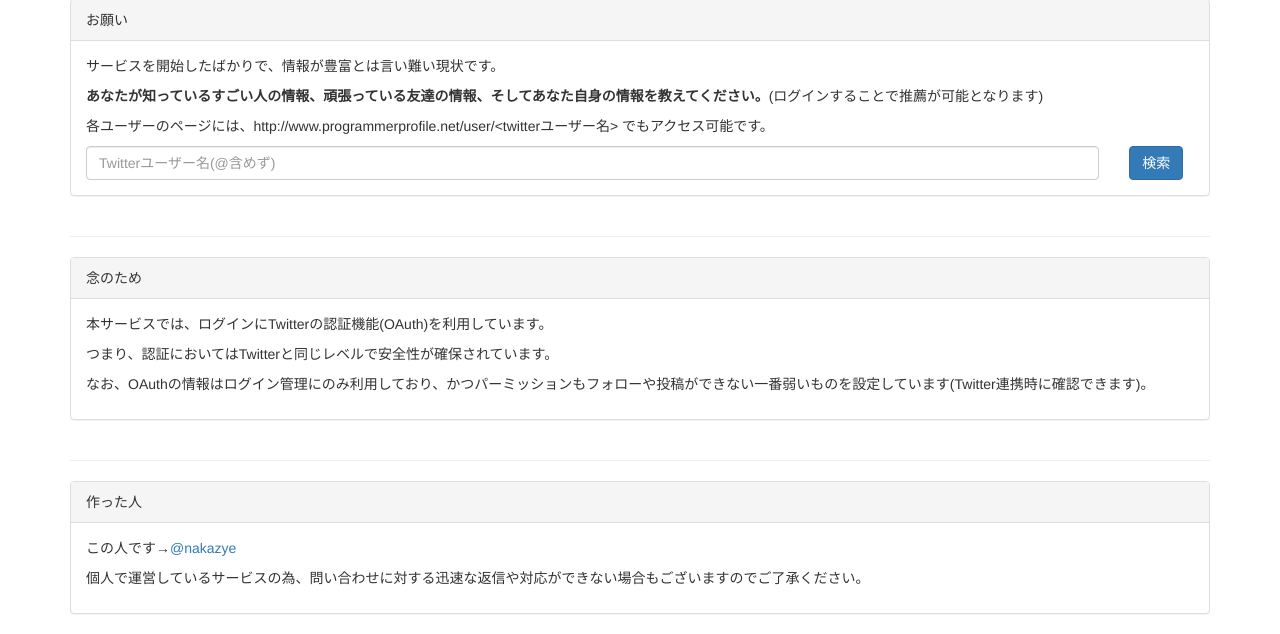
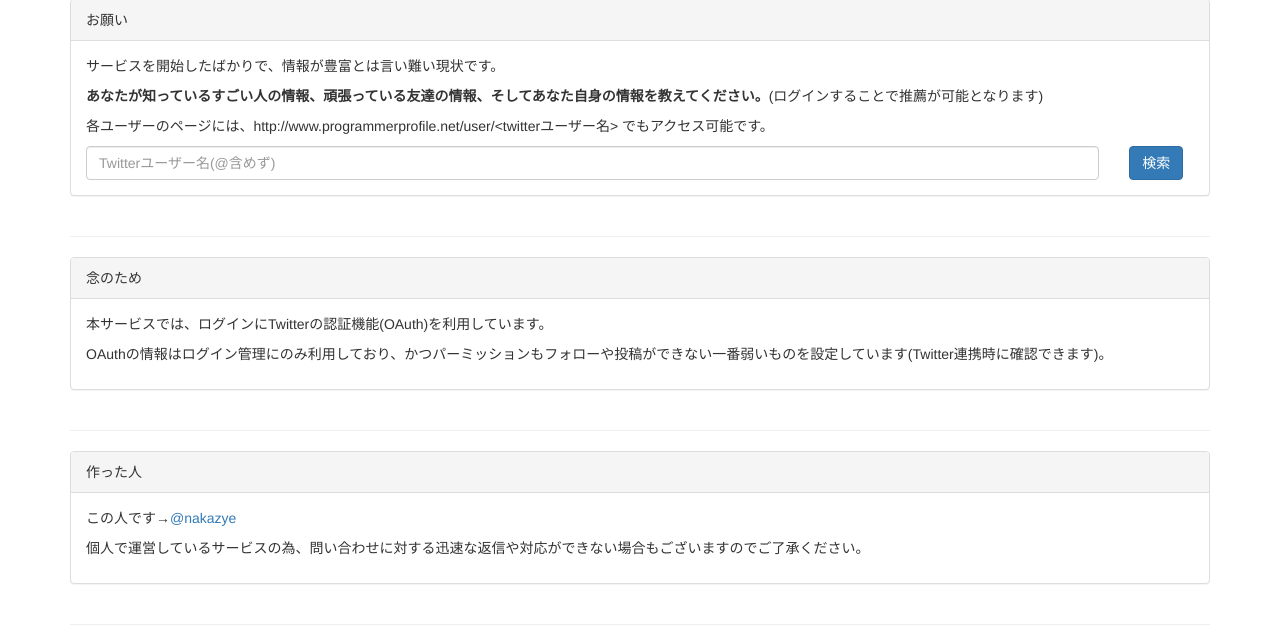
Before and after one commit to nakazye/ProgrammerProfile, a Django app: page / in a window 1280 px wide. Shown: the part 1833-2467 px from the top of the page. Run offline with Django 3.2, Linux system fonts and the light colour scheme; parts of the project's set-up code (start-up, migrations or seed data) failed here and were passed over; some libraries are stand-ins or nearby versions.

Commit message:
fix message

```diff
--- a/ProgrammerProfile/templates/index.html
+++ b/ProgrammerProfile/templates/index.html
@@ -58,8 +58,7 @@
                 <div class="panel-heading">念のため</div>
                 <div class="panel-body">
                     <p>本サービスでは、ログインにTwitterの認証機能(OAuth)を利用しています。</p>
-                    <p>つまり、認証においてはTwitterと同じレベルで安全性が確保されています。</p>
-                    <p>なお、OAuthの情報はログイン管理にのみ利用しており、かつパーミッションもフォローや投稿ができない一番弱いものを設定しています(Twitter連携時に確認できます)。</p>
+                    <p>OAuthの情報はログイン管理にのみ利用しており、かつパーミッションもフォローや投稿ができない一番弱いものを設定しています(Twitter連携時に確認できます)。</p>
                 </div>
             </div>
         </div>
```
